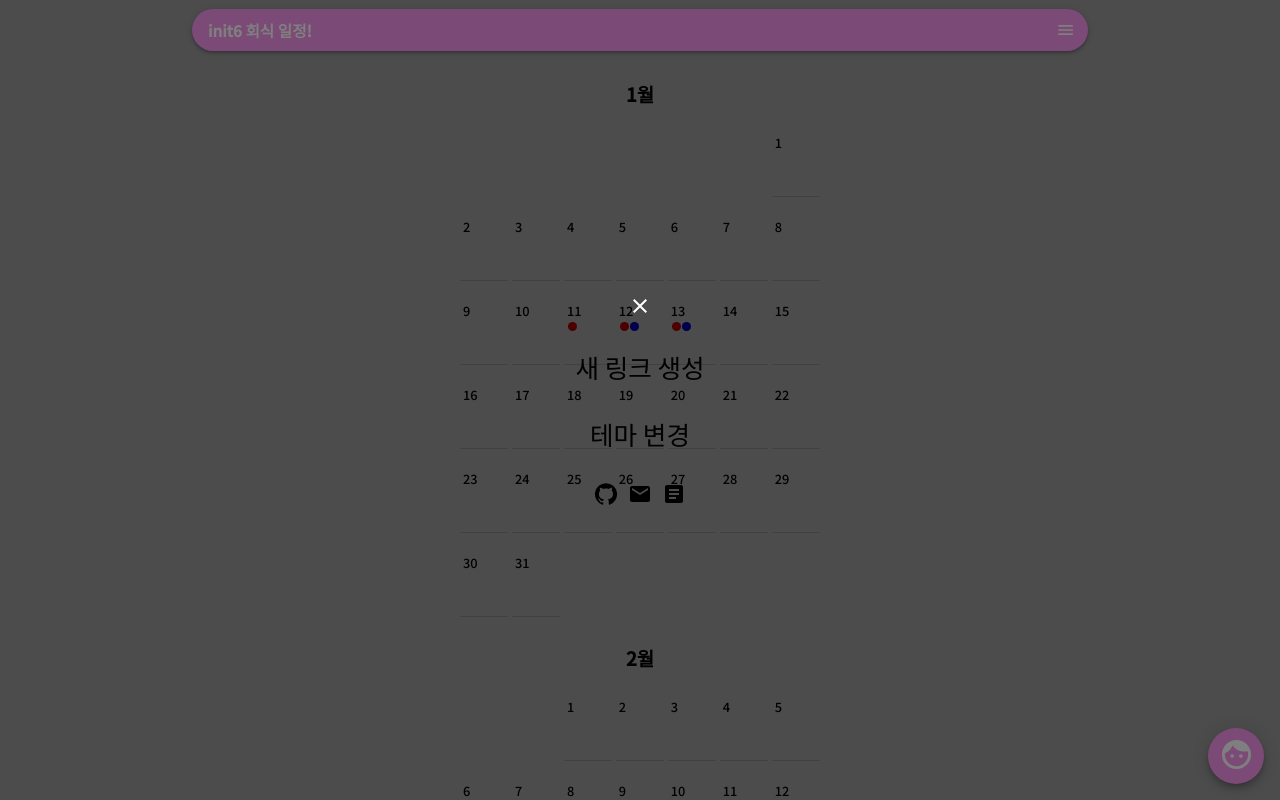
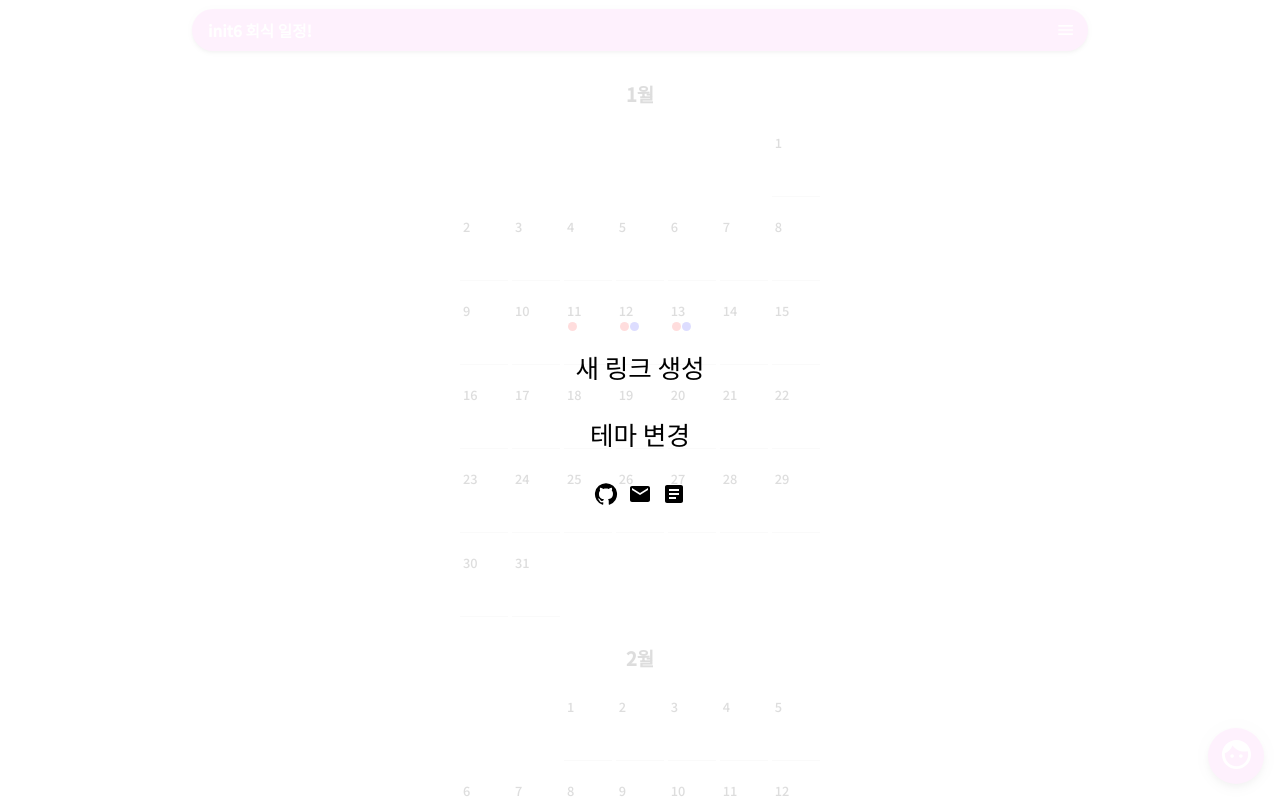
Before and after one commit to rkskekzzz/timong, a React (Create React App) app in the folder frontend/: page / in a window 1280 px wide. Both pictures are taken after a click on the icon 1065 px from the left and 30 px from the top of the page. Shown: the top 800 px of the page. Built offline with nearby package versions, Linux system fonts and the light colour scheme.

Commit message:
Feat : Header Modal backdrop 색상 변경

```diff
--- a/frontend/src/Components/Header/Header.styled.ts
+++ b/frontend/src/Components/Header/Header.styled.ts
@@ -2,7 +2,7 @@ import styled from 'styled-components';
 
 const Header = styled.div<{ isPinned: boolean; bgcolor: string }>`
   position: fixed;
-  z-index: 0;
+  // z-index: 0;
   top: 0;
   left: auto;
   right: 0;
--- a/frontend/src/Components/Header/Header.tsx
+++ b/frontend/src/Components/Header/Header.tsx
@@ -35,7 +35,6 @@ const Header: React.FC<{ toggleMode: () => void }> = ({ toggleMode }) => {
 
   return (
     <>
-      <Backdrop open={isShowModal} sx={{ bgcolor: 'rgba(0,0,0,0.4)' }} />
       <HeaderModal
         isShowModal={isShowModal}
         handleModalClose={handleModalClose}
--- a/frontend/src/Components/Header/HeaderModal.styled.ts
+++ b/frontend/src/Components/Header/HeaderModal.styled.ts
@@ -1,4 +1,5 @@
 import styled from 'styled-components';
+import { Modal } from '@mui/material';
 
 const ModalBox = styled.div`
   position: absolute;
@@ -22,9 +23,16 @@ const ModalBoxButtons = styled.div`
   gap: 10px;
 `;
 
+const ColoredModal = styled(Modal)<{ color: string }>`
+  .MuiBackdrop-root {
+    background: ${(props) => props.color || '#f2f2f2'};
+  }
+`;
+
 const Styled = {
   ModalBox,
   ModalBoxButtons,
+  ColoredModal,
 };
 
 export default Styled;
--- a/frontend/src/Components/Header/HeaderModal.tsx
+++ b/frontend/src/Components/Header/HeaderModal.tsx
@@ -56,12 +56,15 @@ const HeaderModal: React.FC<{
   handleModalClose: () => void;
   toggleMode: () => void;
 }> = ({ isShowModal, handleModalClose, toggleMode }) => {
+  const theme = useContext(ThemeContext);
+
   return (
-    <Modal
+    <Styled.ColoredModal
       open={isShowModal}
       onClose={handleModalClose}
       aria-labelledby="modal-modal-title"
       aria-describedby="modal-modal-description"
+      color={theme.backDropHeader}
     >
       <>
         <ModalBoxForm
@@ -69,7 +72,7 @@ const HeaderModal: React.FC<{
           toggleMode={toggleMode}
         />
       </>
-    </Modal>
+    </Styled.ColoredModal>
   );
 };
 
--- a/frontend/src/theme.ts
+++ b/frontend/src/theme.ts
@@ -2,6 +2,7 @@ export const themes = {
   light: {
     foregroundHeader: '#6a6a6a',
     backgroundHeader: '#f2f2f2',
+    backDropHeader: '#ffffffdd',
     foreground: '#000000',
     icon: 'white',
     iconSmall: 'black',
@@ -9,6 +10,7 @@ export const themes = {
   dark: {
     foregroundHeader: '#f2f2f2',
     backgroundHeader: '#212121',
+    backDropHeader: '#000000dd',
     foreground: '#dadada',
     icon: '#131313',
     iconSmall: 'white',
```
